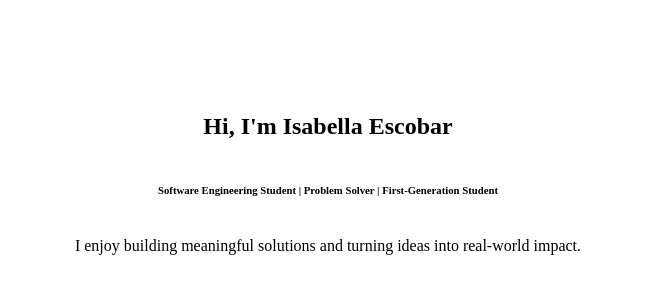
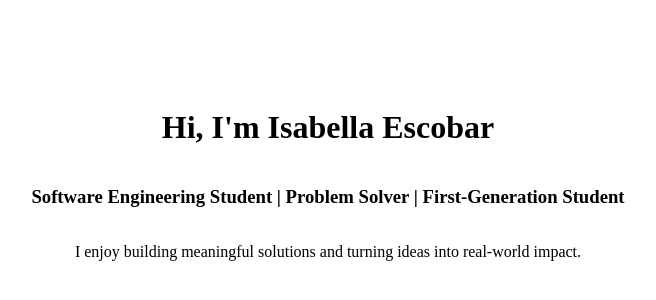
Before and after one commit to isabellaescobarb11/isabellaescobarb11.github.io, a plain HTML site: page index.html in a window 1280 px wide. Shown: the part 218-518 px from the top of the page, without its empty margins (312-968 px from the left). Drawn offline with Linux system fonts and the light colour scheme.

Commit message:
Change headings from h2/h6 to h1/h3

```diff
--- a/index.html
+++ b/index.html
@@ -16,8 +16,10 @@
     </style>
 </head>
 <body>
-    <h2>Hi, I'm Isabella Escobar</h2>
-    <h6>Software Engineering Student | Problem Solver | First-Generation Student</h6>
+    <h1>Hi, I'm Isabella Escobar</h1>
+    <h3>Software Engineering Student | Problem Solver | First-Generation Student</h3>
     <p>I enjoy building meaningful solutions and turning ideas into real-world impact.</p>
 </body>
+<div class="buttons">
+</div>
 </html>
```
